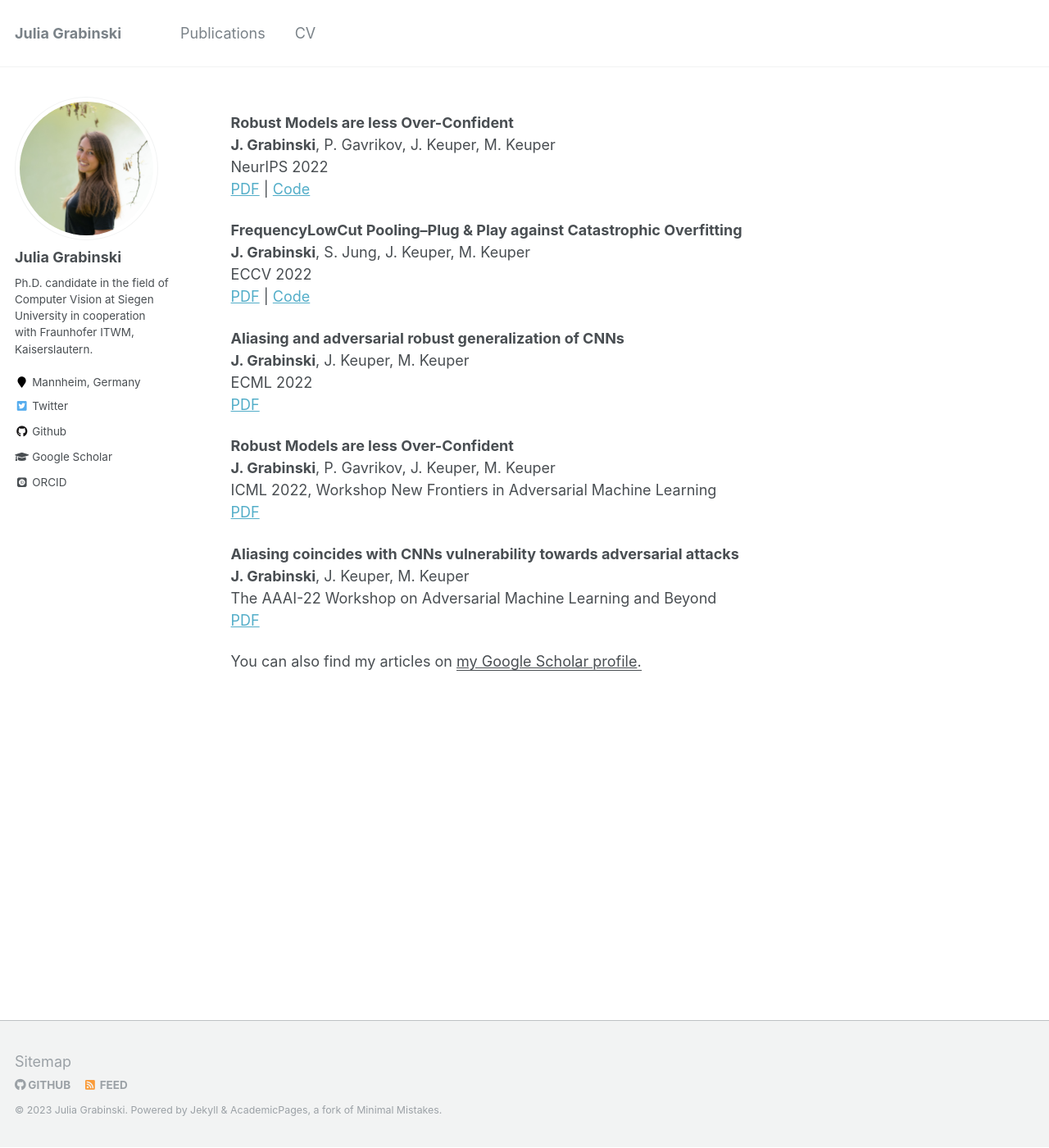
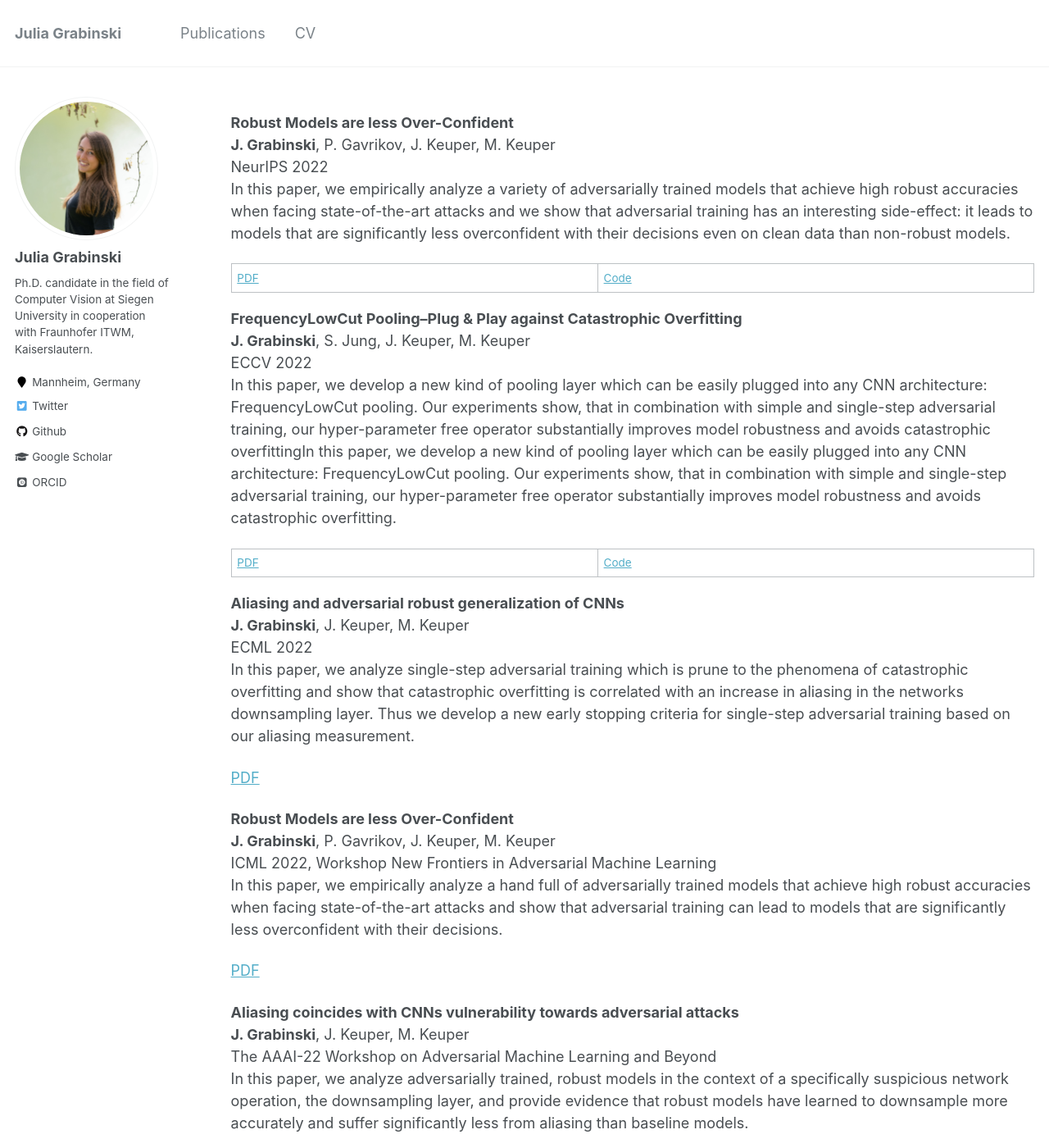
Before and after one commit to GeJulia/gejulia.github.io, a Jekyll site: the page built from _pages/publications.md, in a window 1280 px wide and 1400 px high. Shown: the whole window at 82% size. Built offline with Jekyll 4.4.1, drawn with Linux system fonts in a browser that asks for light colours; some web fonts are replaced.

Commit message:
Update publications.md

```diff
--- a/_pages/publications.md
+++ b/_pages/publications.md
@@ -8,26 +8,37 @@ author_profile: true
 **Robust Models are less Over-Confident**
 **J. Grabinski**, P. Gavrikov, J. Keuper, M. Keuper
 NeurIPS 2022
+In this paper, we empirically analyze a variety of adversarially trained models that achieve high robust accuracies when facing state-of-the-art attacks and we show that adversarial training has an interesting side-effect: it leads to models that are significantly less overconfident with their decisions even on clean data than non-robust models.
+
 [PDF](https://openreview.net/forum?id=5K3uopkizS) | [Code](https://github.com/GeJulia/robustness_confidences_evaluation)
+
 
 **FrequencyLowCut Pooling--Plug & Play against Catastrophic Overfitting**
 **J. Grabinski**, S. Jung, J. Keuper, M. Keuper
 ECCV 2022
+In this paper, we develop a new kind of pooling layer which can be easily plugged into any CNN architecture: FrequencyLowCut pooling. Our experiments show, that in combination with simple and single-step adversarial training, our hyper-parameter free operator substantially improves model robustness and avoids catastrophic overfittingIn this paper, we develop a new kind of pooling layer which can be easily plugged into any CNN architecture: FrequencyLowCut pooling. Our experiments show, that in combination with simple and single-step adversarial training, our hyper-parameter free operator substantially improves model robustness and avoids catastrophic overfitting.
+
 [PDF](https://www.ecva.net/papers/eccv_2022/papers_ECCV/papers/136740036.pdf) | [Code](https://github.com/GeJulia/flc_pooling)
 
 **Aliasing and adversarial robust generalization of CNNs**
 **J. Grabinski**, J. Keuper, M. Keuper
 ECML 2022
+In this paper, we analyze single-step adversarial training which is prune to the phenomena of catastrophic overfitting and show that catastrophic overfitting is correlated with an increase in aliasing in the networks downsampling layer. Thus we develop a new early stopping criteria for single-step adversarial training based on our aliasing measurement.
+
 [PDF](https://link.springer.com/article/10.1007/s10994-022-06222-8)
 
 **Robust Models are less Over-Confident**
 **J. Grabinski**, P. Gavrikov, J. Keuper, M. Keuper
 ICML 2022, Workshop New Frontiers in Adversarial Machine Learning
+In this paper, we empirically analyze a hand full of adversarially trained models that achieve high robust accuracies when facing state-of-the-art attacks and show that adversarial training can lead to models that are significantly less overconfident with their decisions.
+
 [PDF](https://arxiv.org/pdf/2210.05938.pdf)
 
 **Aliasing coincides with CNNs vulnerability towards adversarial attacks**
 **J. Grabinski**, J. Keuper, M. Keuper
 The AAAI-22 Workshop on Adversarial Machine Learning and Beyond
+In this paper, we analyze adversarially trained, robust models in the context of a specifically suspicious network operation, the downsampling layer, and provide evidence that robust models have learned to downsample more accurately and suffer significantly less from aliasing than baseline models.
+
 [PDF](https://openreview.net/forum?id=vKc1mLxBebP)
 
 You can also find my articles on <u><a href="{{author.googlescholar}}">my Google Scholar profile</a>.</u>
```
